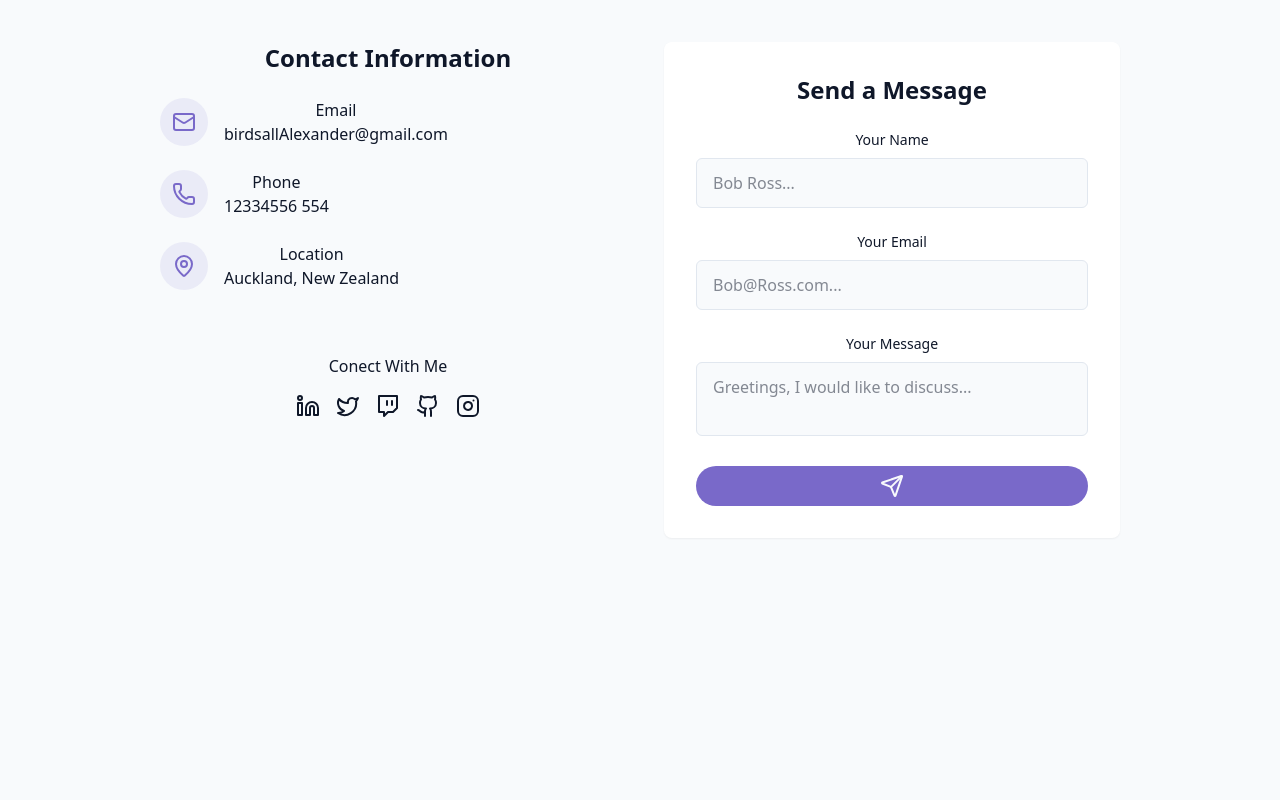
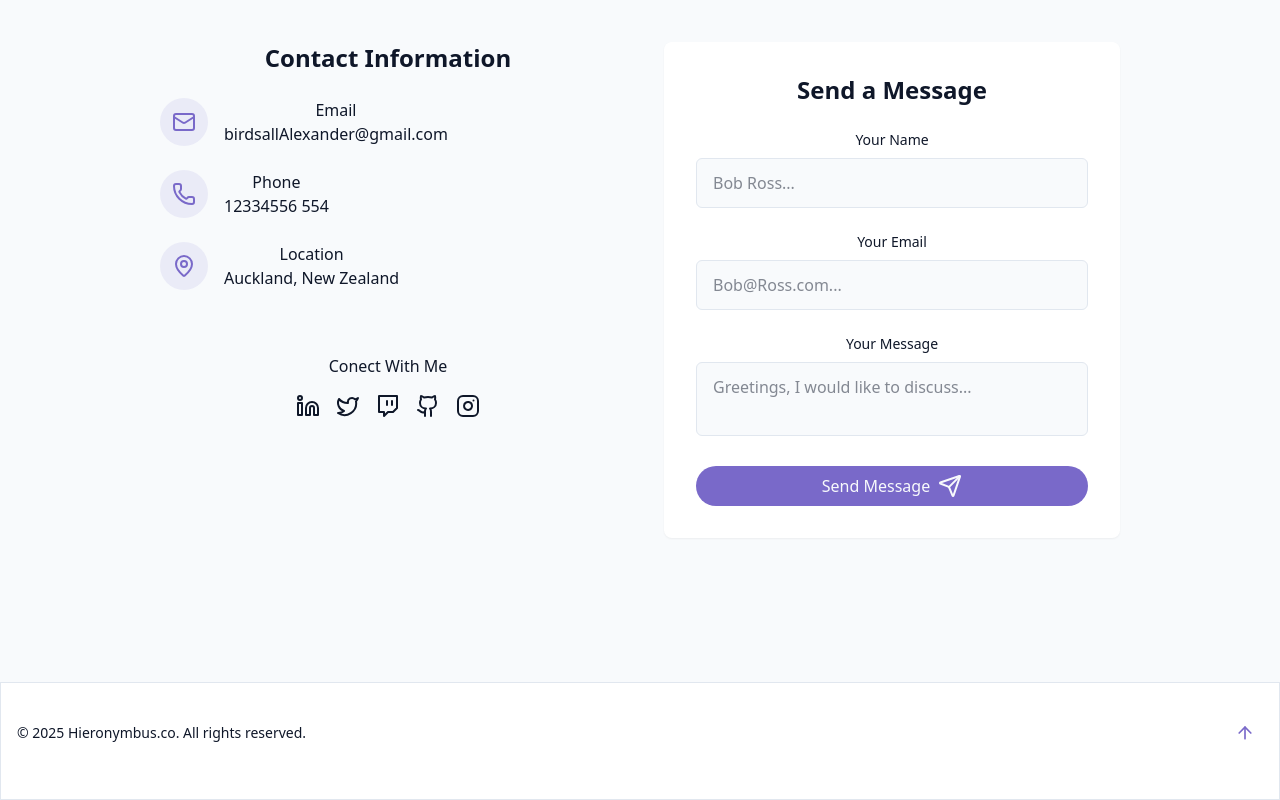
Before and after one commit to Hieronymbus/2025Portfolio, a React (Vite) app: page / in a window 1280 px wide. Shown: the part 3722-4522 px from the top of the page. Before the commit the page ends 4356 px from the top, so only its background shows below. Built offline with nearby package versions, Linux system fonts and the light colour scheme.

Commit message:
@footer component built working with scroll to start of site button

```diff
--- a/src/components/ContactSection.jsx
+++ b/src/components/ContactSection.jsx
@@ -1,16 +1,18 @@
 import { Github, Instagram, Linkedin, Mail, Map, MapPin, Phone, Send, Twitch, Twitter } from 'lucide-react'
 import { cn } from '../library/utils'
 import {useToast} from '@/hooks/use-toast.js'
-import React from 'react'
+import React, { useState } from 'react'
 import { Description } from '@radix-ui/react-toast'
 
 export const ContactSection = () => {
 
     const { toast } = useToast()
+    const [isSubmitting, setIsSubmitting] = useState(false)
 
     const handleSubmit = (e) => {
 
         e.preventDefault()
+        setIsSubmitting(true)
         setTimeout(() => {
 
             toast({
@@ -18,6 +20,7 @@
                 description: "Thanks for the message. I'll get back to you soon"
             })
 
+            setIsSubmitting(false)
         }, 1500)
     }
 
@@ -202,12 +205,14 @@
 
                             <button
                                 type='submit'
+                                disabled={isSubmitting}
                                 className={cn(
                                     'cosmic-button w-full flex items-center justify-center gap-2',
                                     ''
 
                                 )}
                             >
+                                {isSubmitting ? "Sending..." : "Send Message"}
                                 <Send />
                             </button>
                         </form>
--- /dev/null
+++ b/src/components/Footer.jsx
@@ -0,0 +1,26 @@
+import React from 'react'
+import {cn} from '@/library/utils.js'
+import { ArrowUp } from 'lucide-react'
+
+export const Footer = () => {
+  return (
+    <footer
+        className={cn(
+            'py-12 px-4 bg-card relative border-t border-border border mt-12 pt-8',
+            'flex flex-wrap justify-between items-center'
+        )}
+    >
+        <p
+            className='text-muted-foreground text-sm '
+        >
+            &copy; {new Date().getFullYear()} Hieronymbus.co. All rights reserved.
+        </p>
+        <a
+            className='p-2 rounded-full bg0primary/20 hover:bg-primary/30 text-primary transition-colors duration-300'
+            href='#'
+        >
+            <ArrowUp size={20}/>
+        </a>
+    </footer>
+  )
+}
--- a/src/pages/Home.jsx
+++ b/src/pages/Home.jsx
@@ -1,5 +1,6 @@
 import { AboutSection } from "../components/AboutSection";
 import { ContactSection } from "../components/ContactSection";
+import { Footer } from "../components/Footer";
 import { HeroSection } from "../components/HeroSection";
 import { NavBar } from "../components/NavBar";
 import { ProjectsSection } from "../components/ProjectsSection";
@@ -34,7 +35,7 @@
                     <ContactSection />
                 </main>
             {/* {Footer} */}
-
+                <Footer />
         </div>
     )
 };
```
